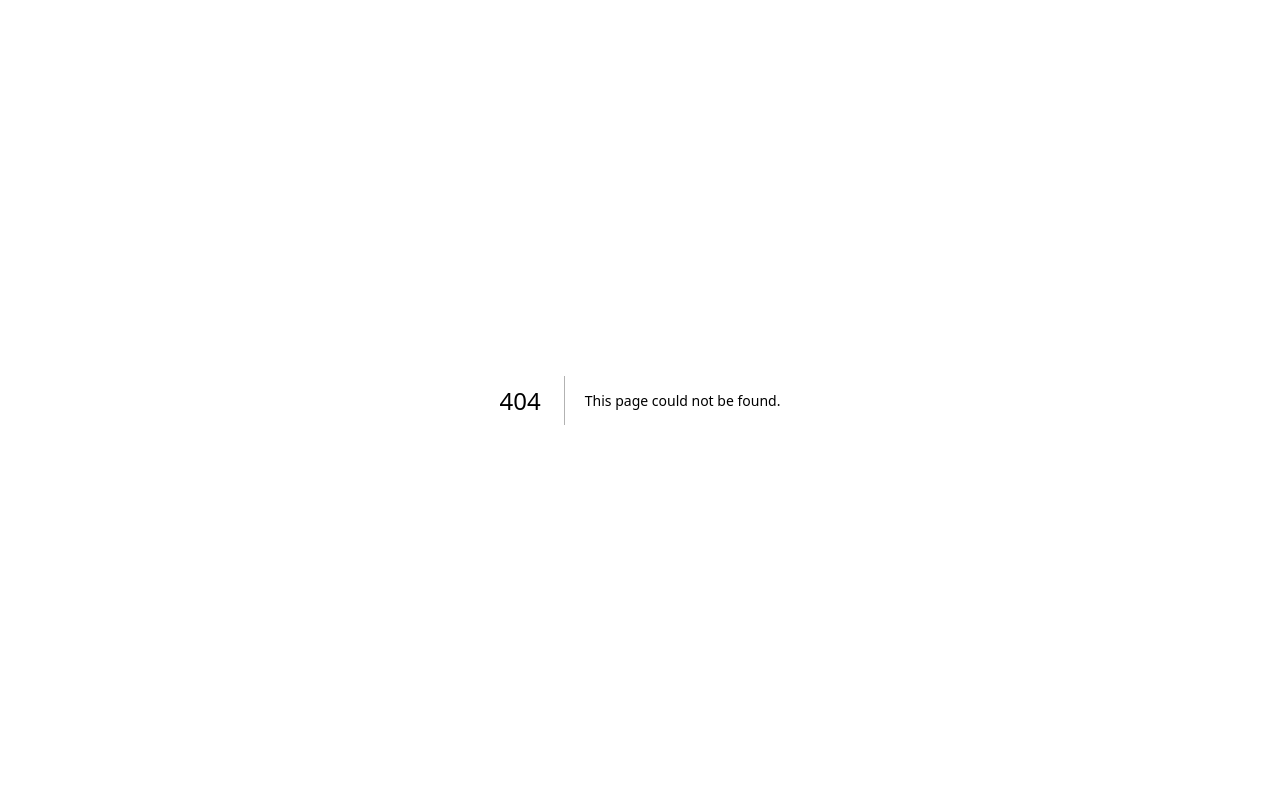
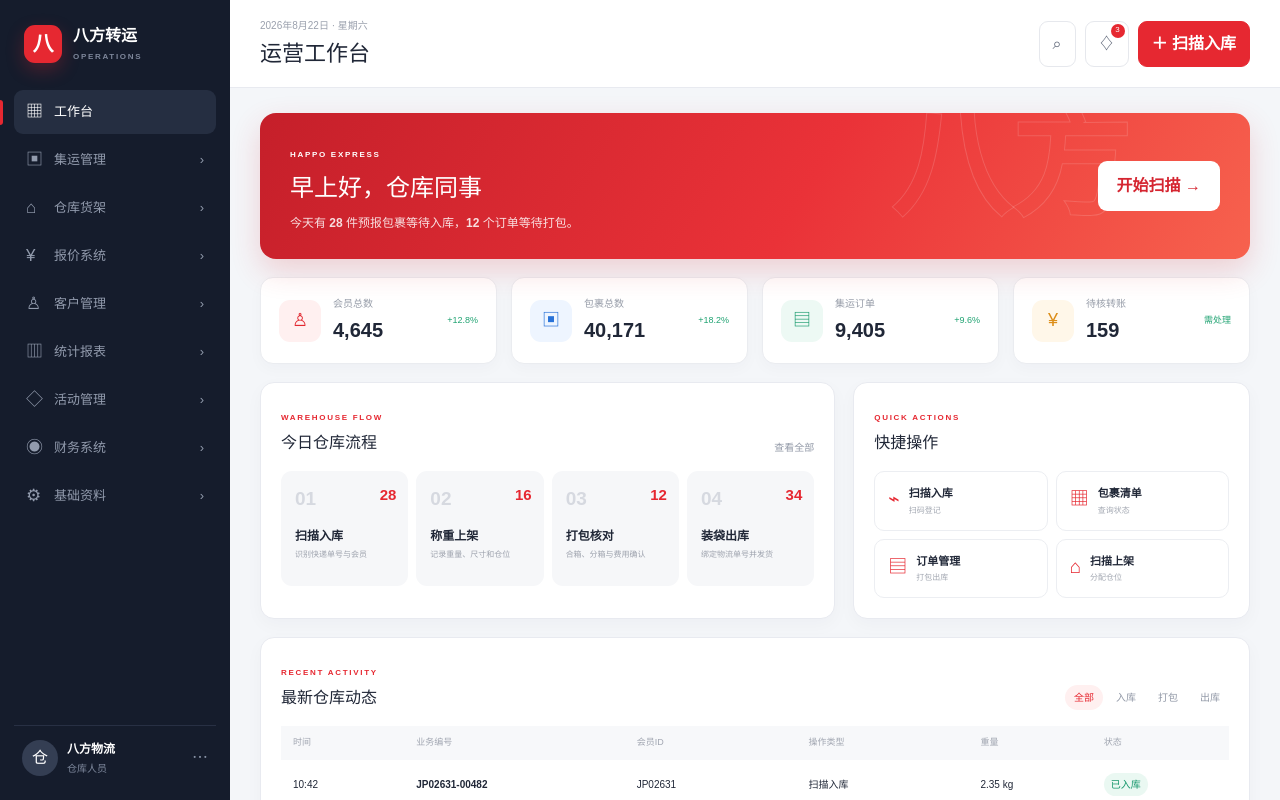
Before and after one commit to hsh08068930924-bot/happo-express-web, a Next.js app: page /admin in a window 1280 px wide. Before the commit this address had no page. Shown: the top 800 px of the page. Built offline with nearby package versions, Linux system fonts and the light colour scheme.

Commit message:
Add app/admin/page.tsx

```diff
--- /dev/null
+++ b/app/admin/page.tsx
@@ -0,0 +1,62 @@
+'use client';
+
+import { useState } from 'react';
+import styles from './admin.module.css';
+
+const menu = [
+  ['▦', '工作台'], ['▣', '集运管理'], ['⌂', '仓库货架'], ['¥', '报价系统'],
+  ['♙', '客户管理'], ['▥', '统计报表'], ['◇', '活动管理'], ['◉', '财务系统'], ['⚙', '基础资料'],
+];
+
+const stats = [
+  ['会员总数', '4,645', '+12.8%', 'members'], ['包裹总数', '40,171', '+18.2%', 'packages'],
+  ['集运订单', '9,405', '+9.6%', 'orders'], ['待核转账', '159', '需处理', 'payments'],
+];
+
+const steps = [
+  ['01', '扫描入库', '识别快递单号与会员'], ['02', '称重上架', '记录重量、尺寸和仓位'],
+  ['03', '打包核对', '合箱、分箱与费用确认'], ['04', '装袋出库', '绑定物流单号并发货'],
+];
+
+export default function AdminDashboard() {
+  const [active, setActive] = useState('工作台');
+  return <main className={styles.shell}>
+    <aside className={styles.sidebar}>
+      <div className={styles.logo}><b>八</b><span>八方转运<small>OPERATIONS</small></span></div>
+      <nav>{menu.map(([icon,label],i)=><button onClick={()=>setActive(label)} className={active===label?styles.active:''} key={label}><i>{icon}</i><span>{label}</span>{i>0&&<em>›</em>}</button>)}</nav>
+      <div className={styles.staff}><span>仓</span><div><b>八方物流</b><small>仓库人员</small></div><button>⋯</button></div>
+    </aside>
+
+    <section className={styles.workspace}>
+      <header className={styles.topbar}><div><p>2026年8月22日 · 星期六</p><h1>{active==='工作台'?'运营工作台':active}</h1></div><div className={styles.actions}><button aria-label="搜索">⌕</button><button aria-label="消息">♢<i>3</i></button><button onClick={()=>setActive('集运管理')} className={styles.primary}>＋ 扫描入库</button></div></header>
+      {active==='工作台'?<div className={styles.content}>
+        <section className={styles.welcome}><div><span>HAPPO EXPRESS</span><h2>早上好，仓库同事</h2><p>今天有 <b>28</b> 件预报包裹等待入库，<b>12</b> 个订单等待打包。</p></div><button onClick={()=>setActive('集运管理')}>开始扫描 →</button></section>
+        <div className={styles.stats}>{stats.map(([label,value,change,type])=><article key={label}><div className={`${styles.statIcon} ${styles[type]}`}>{type==='members'?'♙':type==='packages'?'▣':type==='orders'?'▤':'¥'}</div><div><p>{label}</p><strong>{value}</strong></div><em>{change}</em></article>)}</div>
+        <div className={styles.grid}>
+          <section className={styles.card}><header><div><span>WAREHOUSE FLOW</span><h3>今日仓库流程</h3></div><button>查看全部</button></header><div className={styles.flow}>{steps.map(([num,title,desc],i)=><div className={styles.step} key={title}><i>{num}</i><div><b>{title}</b><p>{desc}</p></div><strong>{[28,16,12,34][i]}</strong></div>)}</div></section>
+          <section className={styles.card}><header><div><span>QUICK ACTIONS</span><h3>快捷操作</h3></div></header><div className={styles.quick}><button onClick={()=>setActive('集运管理')}><i>⌁</i><b>扫描入库</b><small>扫码登记</small></button><button onClick={()=>setActive('集运管理')}><i>▦</i><b>包裹清单</b><small>查询状态</small></button><button onClick={()=>setActive('集运管理')}><i>▤</i><b>订单管理</b><small>打包出库</small></button><button onClick={()=>setActive('仓库货架')}><i>⌂</i><b>扫描上架</b><small>分配仓位</small></button></div></section>
+        </div>
+        <section className={styles.card}><header><div><span>RECENT ACTIVITY</span><h3>最新仓库动态</h3></div><div className={styles.filters}><button className={styles.selected}>全部</button><button>入库</button><button>打包</button><button>出库</button></div></header><div className={styles.table}><div className={styles.tableHead}><span>时间</span><span>业务编号</span><span>会员ID</span><span>操作类型</span><span>重量</span><span>状态</span></div>{[
+          ['10:42','JP02631-00482','JP02631','扫描入库','2.35 kg','已入库'],['10:38','PKG-20260822-147','JP01842','打包完成','5.80 kg','待付款'],['10:31','JP09415-00211','JP09415','扫描上架','1.20 kg','A-03-18'],['10:24','ORD-20260822-089','JP04127','扫描出货','8.65 kg','已发货']
+        ].map(row=><div className={styles.tableRow} key={row[1]}>{row.map((cell,i)=><span key={cell} className={i===5?styles.badge:''}>{cell}</span>)}</div>)}</div></section>
+      </div>:<ModuleView module={active}/>}
+    </section>
+  </main>;
+}
+
+function ModuleView({module}:{module:string}) {
+  const [scan,setScan]=useState('');
+  const [notice,setNotice]=useState('');
+  const packages=[['JP02631-00482','JP02631','佐川急便','2.35 kg','A-03-18','已入库'],['JP01842-00147','JP01842','ヤマト運輸','1.80 kg','B-01-06','待打包'],['JP09415-00211','JP09415','日本郵便','1.20 kg','A-02-11','已上架'],['JP04127-00089','JP04127','佐川急便','8.65 kg','C-04-02','已发货']];
+  if(module==='集运管理') return <div className={styles.modulePage}><section className={styles.scanHero}><div><span>SCAN RECEIVING</span><h2>扫描入库</h2><p>扫描日本国内快递单号，自动匹配会员预报。</p></div><div className={styles.scanBox}><input autoFocus value={scan} onChange={e=>setScan(e.target.value)} onKeyDown={e=>{if(e.key==='Enter'&&scan){setNotice(`已识别快递单号 ${scan}`);setScan('')}}} placeholder="请扫描或输入快递单号"/><button onClick={()=>{if(scan){setNotice(`已识别快递单号 ${scan}`);setScan('')}}}>确认入库</button></div>{notice&&<strong className={styles.scanNotice}>✓ {notice}</strong>}</section><section className={styles.card}><header><div><span>PACKAGE LIST</span><h3>近期包裹</h3></div><div className={styles.filters}><button className={styles.selected}>全部</button><button>待入库</button><button>已入库</button><button>异常件</button></div></header><div className={styles.packageTable}><div className={styles.packageHead}><span>包裹编号</span><span>会员ID</span><span>快递公司</span><span>重量</span><span>仓位</span><span>状态</span></div>{packages.map(row=><div className={styles.packageLine} key={row[0]}>{row.map((v,i)=><span className={i===5?styles.badge:''} key={v}>{v}</span>)}</div>)}</div></section></div>;
+  const configs:Record<string,[string,string,string][]>={
+    '仓库货架':[['仓库管理','3 个仓库','管理仓库地址和状态'],['货架区域','18 个区域','配置库区与容量'],['货架号管理','426 个货架','查询包裹所在仓位'],['自提点','6 个站点','管理自提服务']],
+    '报价系统':[['运输渠道','8 条渠道','时效、限制与服务范围'],['集运价格','32 套价格','首重、续重和会员价'],['计费参数','12 项规则','体积系数与进位规则'],['偏远附加费','可配置','按国家和邮编设置']],
+    '客户管理':[['客户信息','4,645 位会员','会员资料与账户状态'],['客户组','5 个等级','分组运价和权益'],['客户地址','8,920 条','收货地址管理'],['信息通知','待发送 23 条','站内信和物流通知']],
+    '统计报表':[['运单统计','实时更新','渠道、重量和状态'],['订单统计','实时更新','收入、成本和利润'],['客户统计','实时更新','新增与活跃会员'],['货架统计','实时更新','库存与周转效率']],
+    '活动管理':[['优惠券管理','6 个活动','门槛、额度和有效期'],['弹窗公告','2 条生效','会员端首页公告']],
+    '财务系统':[['银行转账','159 笔待核','审核客户汇款'],['客户账单','完整流水','充值、扣款和退款'],['在线支付','自动对账','支付渠道交易记录'],['积分优惠券','营销资产','积分和券的发放使用']],
+    '基础资料':[['快递公司','14 家','日本与国际承运商'],['汇率设置','每日更新','多币种换算'],['人员与角色','8 个角色','部门、员工和权限'],['系统设置','全局配置','编号、消息和业务规则']],
+  };
+  return <div className={styles.modulePage}><section className={styles.moduleIntro}><span>HAPPO OPERATIONS</span><h2>{module}</h2><p>集中管理{module}相关的业务资料、规则和操作记录。</p></section><div className={styles.configGrid}>{(configs[module]||[]).map(([title,count,desc])=><button key={title}><i>↗</i><span>{title}</span><strong>{count}</strong><small>{desc}</small></button>)}</div></div>;
+}
```
